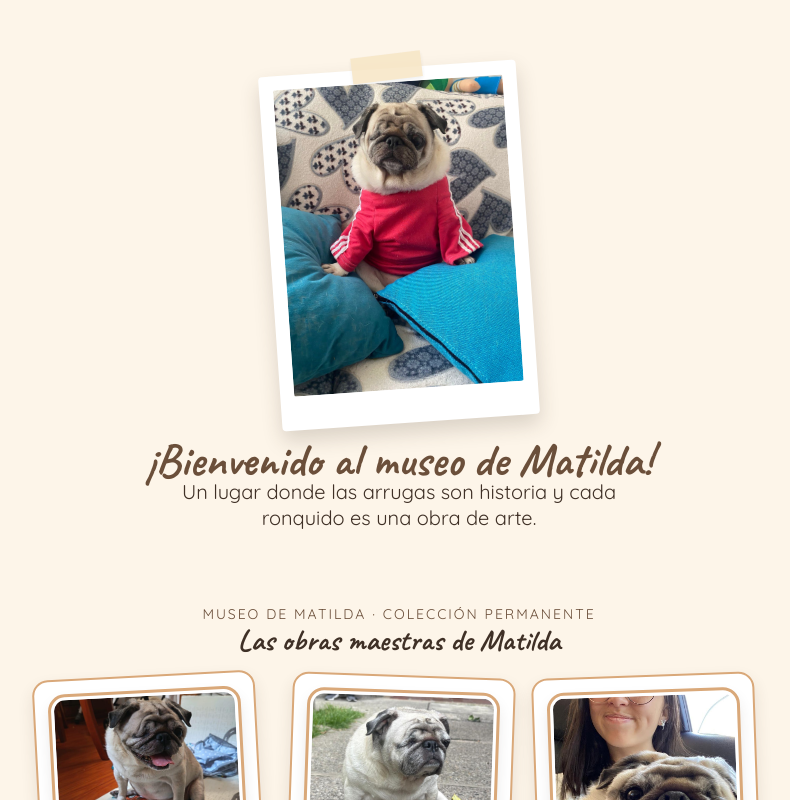
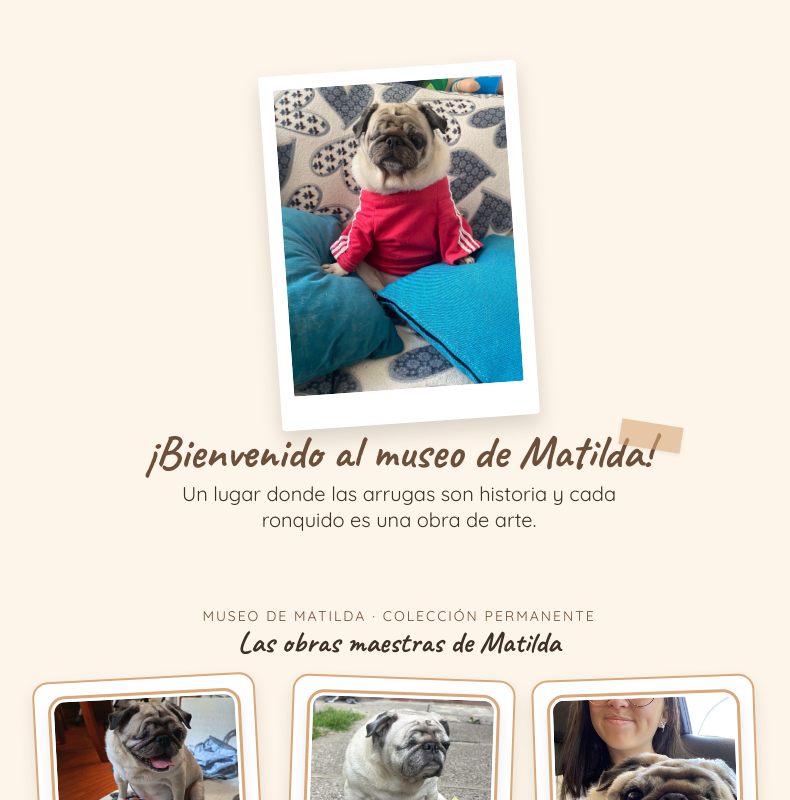
Before and after one commit to AngelyyP/Primera-pagina-react, a React (Vite) app: page / in a window 1280 px wide. Shown: the top 800 px of the page, without its empty margins (241-1031 px from the left). Built offline with nearby package versions, Linux system fonts and the light colour scheme.

Commit message:
Hero: polaroid y titulo en el mismo contenedor, tape al lado derecho del titulo

```diff
--- a/src/App.css
+++ b/src/App.css
@@ -9,6 +9,14 @@
   padding: 10px 0 30px;
 }
 
+.hero-museo {
+  display: flex;
+  flex-direction: column;
+  align-items: center;
+  gap: 8px;
+  margin: 18px 0 10px;
+}
+
 .polaroid {
   position: relative;
   background: #fff;
@@ -16,7 +24,6 @@
   border-radius: 4px;
   box-shadow: 0 10px 20px rgba(63, 48, 38, 0.18);
   transform: rotate(-4deg);
-  margin: 18px 0 10px;
 }
 
 .polaroid img {
@@ -25,16 +32,22 @@
   border-radius: 2px;
 }
 
-.tape {
+.title-wrap {
+  position: relative;
+  display: inline-block;
+  padding: 0 16px;
+}
+
+.tape-title {
   position: absolute;
-  top: -14px;
-  left: 50%;
-  transform: translateX(-50%) rotate(-3deg);
-  width: 70px;
+  top: -8px;
+  right: -14px;
+  width: 62px;
   height: 26px;
-  background: var(--tape);
-  opacity: 0.85;
-  box-shadow: 0 2px 4px rgba(0, 0, 0, 0.08);
+  background: var(--fawn-dark);
+  opacity: 0.6;
+  transform: rotate(9deg);
+  box-shadow: 0 2px 4px rgba(0, 0, 0, 0.1);
 }
 
 .hero-title {
--- a/src/App.jsx
+++ b/src/App.jsx
@@ -30,11 +30,15 @@ const obras = [
 function Bienvenida() {
   return (
     <section id="center">
-      <div className="polaroid">
-        <span className="tape" />
-        <img src={matiHero} alt="Matilda posando para la foto" />
+      <div className="hero-museo">
+        <div className="polaroid">
+          <img src={matiHero} alt="Matilda posando para la foto" />
+        </div>
+        <div className="title-wrap">
+          <h1 className="hero-title">¡Bienvenido al museo de Matilda!</h1>
+          <span className="tape tape-title" />
+        </div>
       </div>
-      <h1 className="hero-title">¡Bienvenido al museo de Matilda!</h1>
       <p className="hero-sub">
         Un lugar donde las arrugas son historia y cada ronquido es una obra de
         arte.
```
